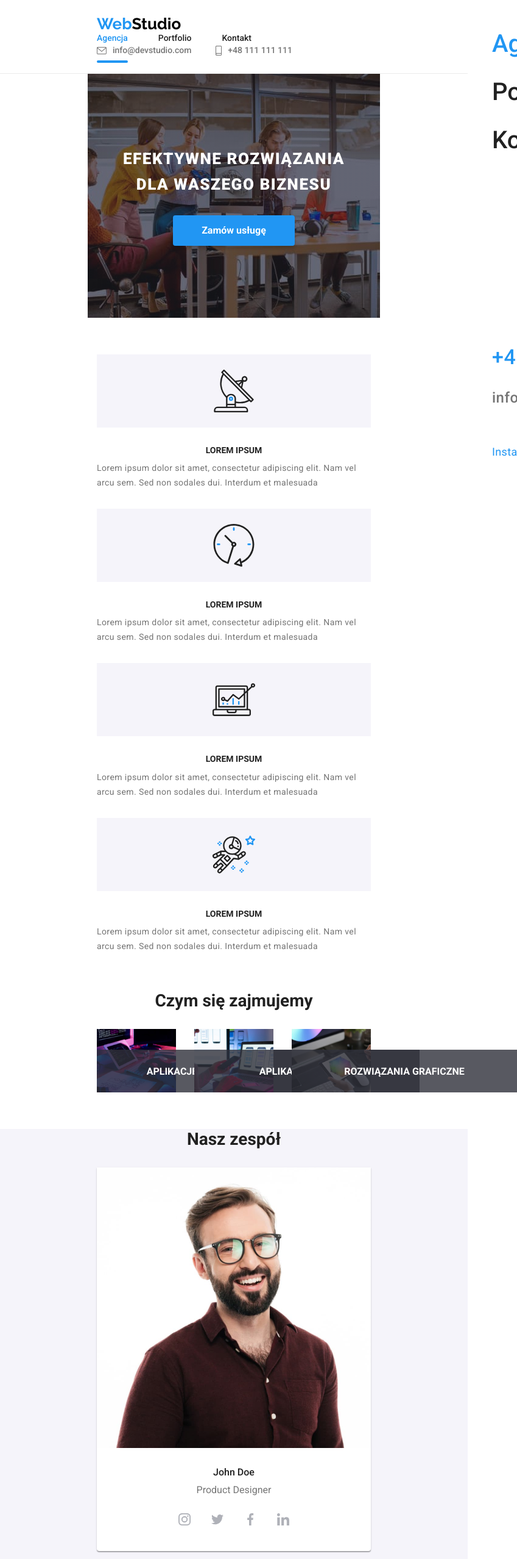
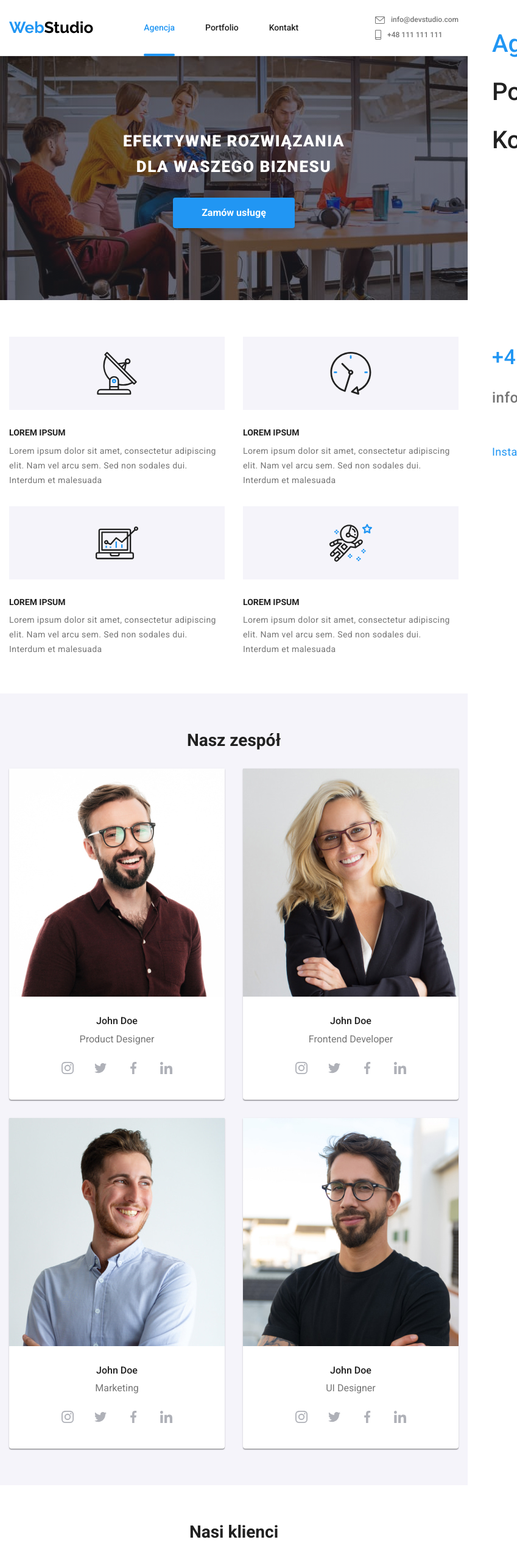
Before and after one commit to JakubLawnicki/goit-markup-hw-08, a plain HTML site: page index.html in a window 768 px wide. Shown: the top 2556 px of the page at 61% size, 849 px wide, since content can reach past the window. Drawn offline with nearby package versions, Linux system fonts and the light colour scheme.

Commit message:
Tablet styles added

```diff
--- a/index.html
+++ b/index.html
@@ -208,49 +208,57 @@
       <section>
         <div class="container section description">
           <ul class="description__list">
-            <li>
+            <li class="description__item">
               <div class="description__icon">
                 <svg width="70" height="70">
                   <use href="images/icons.svg#icon-antenna-1"></use>
                 </svg>
               </div>
-              <h3 class="tertiary-heading">LOREM IPSUM</h3>
+              <h3 class="tertiary-heading description__item__tertiary-heading">
+                LOREM IPSUM
+              </h3>
               <p class="description__text">
                 Lorem ipsum dolor sit amet, consectetur adipiscing elit. Nam vel
                 arcu sem. Sed non sodales dui. Interdum et malesuada
               </p>
             </li>
-            <li>
+            <li class="description__item">
               <div class="description__icon">
                 <svg width="70" height="70">
                   <use href="images/icons.svg#icon-clock-1"></use>
                 </svg>
               </div>
-              <h3 class="tertiary-heading">LOREM IPSUM</h3>
+              <h3 class="tertiary-heading description__item__tertiary-heading">
+                LOREM IPSUM
+              </h3>
               <p class="description__text">
                 Lorem ipsum dolor sit amet, consectetur adipiscing elit. Nam vel
                 arcu sem. Sed non sodales dui. Interdum et malesuada
               </p>
             </li>
-            <li>
+            <li class="description__item">
               <div class="description__icon">
                 <svg width="70" height="70">
                   <use href="images/icons.svg#icon-diagram-1"></use>
                 </svg>
               </div>
-              <h3 class="tertiary-heading">LOREM IPSUM</h3>
+              <h3 class="tertiary-heading description__item__tertiary-heading">
+                LOREM IPSUM
+              </h3>
               <p class="description__text">
                 Lorem ipsum dolor sit amet, consectetur adipiscing elit. Nam vel
                 arcu sem. Sed non sodales dui. Interdum et malesuada
               </p>
             </li>
-            <li>
+            <li class="description__item">
               <div class="description__icon">
                 <svg width="70" height="70">
                   <use href="images/icons.svg#icon-astronaut-1"></use>
                 </svg>
               </div>
-              <h3 class="tertiary-heading">LOREM IPSUM</h3>
+              <h3 class="tertiary-heading description__item__tertiary-heading">
+                LOREM IPSUM
+              </h3>
               <p class="description__text">
                 Lorem ipsum dolor sit amet, consectetur adipiscing elit. Nam vel
                 arcu sem. Sed non sodales dui. Interdum et malesuada
@@ -313,11 +321,13 @@
                 src="./images/Our_staff/John1/john1-270.jpg"
                 srcset="
                   ./images/Our_staff/John1/john1-270.jpg    270w,
+                  ./images/Our_staff/John1/john1-354.jpg    354w,
                   ./images/Our_staff/John1/john1-450.jpg    450w,
                   ./images/Our_staff/John1/john1-270@2x.jpg 540w,
+                  ./images/Our_staff/John1/john1-354@2x.jpg 708w,
                   ./images/Our_staff/John1/john1-450@2x.jpg 900w
                 "
-                sizes="(max-width: 480px) 450px, (min-width: 1200px) 270px"
+                sizes="(max-width: 480px) 450px, (min-width: 768px) 354px, (min-width: 1200px) 270px"
                 alt="John Doe"
               />
               <p class="team__name">John Doe</p>
@@ -360,11 +370,13 @@
                 src="./images/Our_staff/John2/john2-270.jpg"
                 srcset="
                   ./images/Our_staff/John2/john2-270.jpg    270w,
+                  ./images/Our_staff/John2/john2-354.jpg    354w,
                   ./images/Our_staff/John2/john2-450.jpg    450w,
                   ./images/Our_staff/John2/john2-270@2x.jpg 540w,
+                  ./images/Our_staff/John2/john2-354@2x.jpg 708w,
                   ./images/Our_staff/John2/john2-450@2x.jpg 900w
                 "
-                sizes="(max-width: 480px) 450px, (min-width: 1200px) 270px"
+                sizes="(max-width: 480px) 450px, (min-width: 768px) 354px, (min-width: 1200px) 270px"
                 alt="John Doe"
               />
               <p class="team__name">John Doe</p>
@@ -407,11 +419,13 @@
                 src="./images/Our_staff/John3/john3-270.jpg"
                 srcset="
                   ./images/Our_staff/John3/john3-270.jpg    270w,
+                  ./images/Our_staff/John3/john3-354.jpg    354w,
                   ./images/Our_staff/John3/john3-450.jpg    450w,
                   ./images/Our_staff/John3/john3-270@2x.jpg 540w,
+                  ./images/Our_staff/John3/john3-354@2x.jpg 708w,
                   ./images/Our_staff/John3/john3-450@2x.jpg 900w
                 "
-                sizes="(max-width: 480px) 450px, (min-width: 1200px) 270px"
+                sizes="(max-width: 480px) 450px, (min-width: 768px) 354px, (min-width: 1200px) 270px"
                 alt="John Doe"
               />
               <p class="team__name">John Doe</p>
@@ -454,11 +468,13 @@
                 src="./images/Our_staff/John4/john4-270.jpg"
                 srcset="
                   ./images/Our_staff/John4/john4-270.jpg    270w,
+                  ./images/Our_staff/John4/john4-354.jpg    354w,
                   ./images/Our_staff/John4/john4-450.jpg    450w,
                   ./images/Our_staff/John4/john4-270@2x.jpg 540w,
+                  ./images/Our_staff/John4/john4-354@2x.jpg 708w,
                   ./images/Our_staff/John4/john4-450@2x.jpg 900w
                 "
-                sizes="(max-width: 480px) 450px, (min-width: 1200px) 270px"
+                sizes="(max-width: 480px) 450px, (min-width: 768px) 354px, (min-width: 1200px) 270px"
                 alt="John Doe"
               />
               <p class="team__name">John Doe</p>
@@ -552,6 +568,7 @@
     </main>
     <footer class="footer">
       <div class="container footer__box">
+        <div class="footer__box-second">
           <div class="footer__navigation">
             <a class="footer__logo" href="index.html">
               <span class="footer__logo-web">Web</span
@@ -569,7 +586,7 @@
             >
             <a class="footer__link" href="tel:+48111111111">+48 111 111 111</a>
           </div>
-        <div class="footer__box-second">
+
           <div class="footer-media">
             <p class="footer-media__heading">dołącz do nas</p>
             <ul class="footer-media__icons-list">
@@ -603,6 +620,7 @@
               </li>
             </ul>
           </div>
+        </div>
         <div class="newsletter">
           <p class="newsletter__heading">zapisz się do newslettera</p>
           <form class="newsletter__form">
@@ -621,7 +639,6 @@
           </form>
         </div>
       </div>
-      </div>
     </footer>
     <script src="./js/modal.js"></script>
     <script src="./js/mobile-menu.js"></script>
--- a/sass/components/_activity.scss
+++ b/sass/components/_activity.scss
@@ -2,7 +2,7 @@
   flex-direction: column;
   padding-top: 0;
 
-  @media screen and (max-width: 480px) {
+  @media screen and (max-width: 1199px) {
     display: none;
   }
 
--- a/sass/components/_clients.scss
+++ b/sass/components/_clients.scss
@@ -1,9 +1,9 @@
 .clients {
   flex-direction: column;
+  padding-bottom: 60px;
 
-  @media screen and (max-width: 480px) {
-    max-width: 480px;
-    padding-bottom: 60px;
+  @media screen and (min-width: 1200px) {
+    padding-bottom: 94px;
   }
 
   &__list {
--- a/sass/components/_description.scss
+++ b/sass/components/_description.scss
@@ -8,6 +8,32 @@
     justify-content: center;
     align-items: center;
 
+    @media screen and (min-width: 768px) and (max-width: 1199px) {
+      width: 354px;
+    }
+
+    @media screen and (min-width: 1200px) {
+      width: 270px;
+    }
+  }
+
+  &__item {
+    width: 100%;
+
+    &__tertiary-heading {
+      text-align: center;
+
+      @media screen and (min-width: 768px) and (max-width: 1199px) {
+        text-align: left;
+      }
+    }
+
+    @media screen and (min-width: 768px) and (max-width: 1199px) {
+      display: flex;
+      flex-direction: column;
+      width: 354px;
+    }
+
     @media screen and (min-width: 1200px) {
       width: 270px;
     }
@@ -16,6 +42,13 @@
   &__list {
     flex-direction: column;
     row-gap: 30px;
+
+    @media screen and (min-width: 768px) and (max-width: 1199px) {
+      flex-direction: row;
+      gap: 30px;
+      flex-wrap: wrap;
+      justify-content: center;
+    }
 
     @media screen and (min-width: 1200px) {
       flex-direction: row;
--- a/sass/components/_general-styles.scss
+++ b/sass/components/_general-styles.scss
@@ -45,6 +45,10 @@ ul {
   align-items: center;
   padding: 0 15px;
 
+  @media screen and (min-width: 768px) and (max-width: 1199px) {
+    max-width: 768px;
+  }
+
   @media screen and (min-width: 1200px) {
     max-width: 1200px;
   }
--- a/sass/components/_hero.scss
+++ b/sass/components/_hero.scss
@@ -217,6 +217,31 @@
     background-position: center;
   }
 
+  @media screen and (min-width: 768px) and (max-width: 1199px) {
+    max-width: 768px;
+    background-image: linear-gradient(
+        rgba(47, 48, 58, 0.4),
+        rgba(47, 48, 58, 0.4)
+      ),
+      url("../images/Background/bg768.jpg");
+    background-size: cover;
+    background-repeat: no-repeat;
+    background-position: center;
+
+    @media (min-device-pixel-ratio: 2),
+      (min-resolution: 192dpi),
+      (min-resolution: 2dppx) {
+      background-image: linear-gradient(
+          rgba(47, 48, 58, 0.4),
+          rgba(47, 48, 58, 0.4)
+        ),
+        url("../images/Background/bg768@2x.jpg");
+      background-size: cover;
+      background-repeat: no-repeat;
+      background-position: center;
+    }
+  }
+
   @media screen and (min-width: 1200px) {
     max-width: 1600px;
     background-image: linear-gradient(
--- a/sass/components/_page-footer.scss
+++ b/sass/components/_page-footer.scss
@@ -1,9 +1,16 @@
 .footer {
   background-color: $footerBackground;
+  max-width: 480px;
+  padding-top: 60px;
+  padding-bottom: 60px;
+  margin: 0 auto;
 
-  @media screen and (max-width: 480px) {
-    padding-top: 60px;
-    padding-bottom: 60px;
+  @media screen and (min-width: 768px) and (max-width: 1199px) {
+    max-width: 768px;
+  }
+
+  @media screen and (min-width: 1200px) {
+    max-width: 1600px;
   }
 
   &__address {
@@ -20,7 +27,6 @@
     width: 100%;
 
     @media screen and (min-width: 1200px) {
-      padding: 60px 15px;
       display: flex;
       justify-content: space-between;
       align-items: flex-start;
@@ -33,15 +39,20 @@
       align-items: center;
       row-gap: 60px;
 
-      @media screen and (max-width: 480px) {
+      @media screen and (min-width: 768px) and (max-width: 1199px) {
+        flex-direction: row;
+        align-items: flex-start;
+        justify-content: space-between;
         width: 100%;
+        padding-left: 61px;
+        padding-right: 74px;
       }
 
       @media screen and (min-width: 1200px) {
         flex-direction: row;
         justify-content: center;
-        column-gap: 78px;
-        margin-top: 12px;
+        align-items: flex-start;
+        column-gap: 70px;
       }
     }
   }
@@ -89,8 +100,13 @@
   flex-direction: column;
   align-items: center;
 
+  @media screen and (min-width: 768px) and (max-width: 1199px) {
+    padding-top: 5px;
+  }
+
   @media screen and (min-width: 1200px) {
     align-items: flex-start;
+    padding-top: 12px;
   }
 
   &__heading {
@@ -130,11 +146,13 @@
   display: flex;
   flex-direction: column;
   align-items: center;
-  width: 100%;
+  width: 450px;
 
   @media screen and (min-width: 1200px) {
+    width: 570px;
     justify-content: center;
     align-items: flex-start;
+    padding-top: 12px;
   }
 
   &__button {
--- a/sass/components/_page-header.scss
+++ b/sass/components/_page-header.scss
@@ -5,7 +5,7 @@
     display: flex;
     justify-content: space-between;
     align-items: center;
-    flex-wrap: wrap;
+    flex-wrap: nowrap;
     padding-top: 24px;
     padding-bottom: 25px;
 
@@ -13,15 +13,27 @@
       padding-top: 16px;
       padding-bottom: 16px;
     }
+
+    @media screen and (min-width: 768px) and (max-width: 1199px) {
+      padding-top: 26px;
+      padding-bottom: 26px;
+    }
   }
 
   &__contacts {
     width: 321px;
     display: flex;
+    flex-direction: row;
     justify-content: space-between;
 
-    @media screen and (max-width: 480px) {
+    @media screen and (max-width: 767px) {
       display: none;
+    }
+
+    @media screen and (min-width: 768px) and (max-width: 1199px) {
+      flex-direction: column;
+      row-gap: 10px;
+      width: auto;
     }
   }
 
@@ -35,6 +47,11 @@
     transition-property: color, fill;
     transition-duration: 250ms;
     transition-timing-function: cubic-bezier(0.4, 0, 0.2, 1);
+
+    @media screen and (min-width: 768px) and (max-width: 1199px) {
+      font-size: 12px;
+      line-height: 1.1;
+    }
 
     &:hover,
     &:focus {
@@ -188,8 +205,8 @@
 .navigation {
   display: flex;
   justify-content: space-between;
-  max-width: 492px;
-  flex-wrap: wrap;
+  max-width: 514px;
+  flex-wrap: nowrap;
   align-items: center;
 
   @media screen and (max-width: 480px) {
@@ -234,6 +251,11 @@
       position: absolute;
       top: 44px;
       display: block;
+
+      @media screen and (min-width: 767px) and (max-width: 1199px) {
+        position: absolute;
+        top: 50px;
+      }
     }
 
     &--portfolio::after {
@@ -245,6 +267,11 @@
       position: absolute;
       top: 44px;
       display: block;
+
+      @media screen and (min-width: 767px) and (max-width: 1199px) {
+        position: absolute;
+        top: 50px;
+      }
     }
   }
 
@@ -253,8 +280,12 @@
     justify-content: space-between;
     display: flex;
 
-    @media screen and (max-width: 480px) {
+    @media screen and (max-width: 767px) {
       display: none;
+    }
+
+    @media screen and (min-width: 768px) and (max-width: 1199px) {
+      max-width: 282px;
     }
   }
 
@@ -263,10 +294,14 @@
     font-size: 26px;
     line-height: 1.2;
     text-decoration: none;
-    margin-right: 93px;
+    margin-right: 0;
 
-    @media screen and (max-width: 480px) {
-      margin-right: 0;
+    @media screen and (min-width: 1200px) {
+      margin-right: 93px;
+    }
+
+    @media screen and (min-width: 767px) and (max-width: 1199px) {
+      margin-right: 83px;
     }
 
     &-studio {
--- a/sass/components/_team.scss
+++ b/sass/components/_team.scss
@@ -1,11 +1,22 @@
 .team {
   background-color: $teamBackground;
+  margin: 0 auto;
+  max-width: 480px;
+
+  @media screen and (min-width: 768px) and (max-width: 1199px) {
+    max-width: 768px;
+  }
+
+  @media screen and (min-width: 1200px) {
+    max-width: 1600px;
+  }
 
   &__box {
     flex-direction: column;
+    padding: 60px 15px;
 
-    @media screen and (max-width: 480px) {
-      padding: 60px 15px;
+    @media screen and (min-width: 1200px) {
+      padding: 94px 15px;
     }
   }
 
@@ -30,6 +41,11 @@
     row-gap: 30px;
     padding-inline-start: 0;
 
+    @media screen and (min-width: 767px) and (max-width: 1199px) {
+      flex-direction: row;
+      flex-wrap: wrap;
+      gap: 30px;
+    }
     @media screen and (min-width: 1200px) {
       flex-direction: row;
       justify-content: space-between;
```
Also changed, not shown: css/main.min.css, images/Our_staff/John1/john1-354.jpg (added), images/Our_staff/John1/john1-354@2x.jpg (added), images/Our_staff/John2/john2-354.jpg (added), images/Our_staff/John2/john2-354@2x.jpg (added), images/Our_staff/John3/john3-354.jpg (added), images/Our_staff/John3/john3-354@2x.jpg (added), images/Our_staff/John4/john4-354.jpg (added), images/Our_staff/John4/john4-354@2x.jpg (added), 1 other file. Lines whose indentation alone changed are shown as unchanged.
